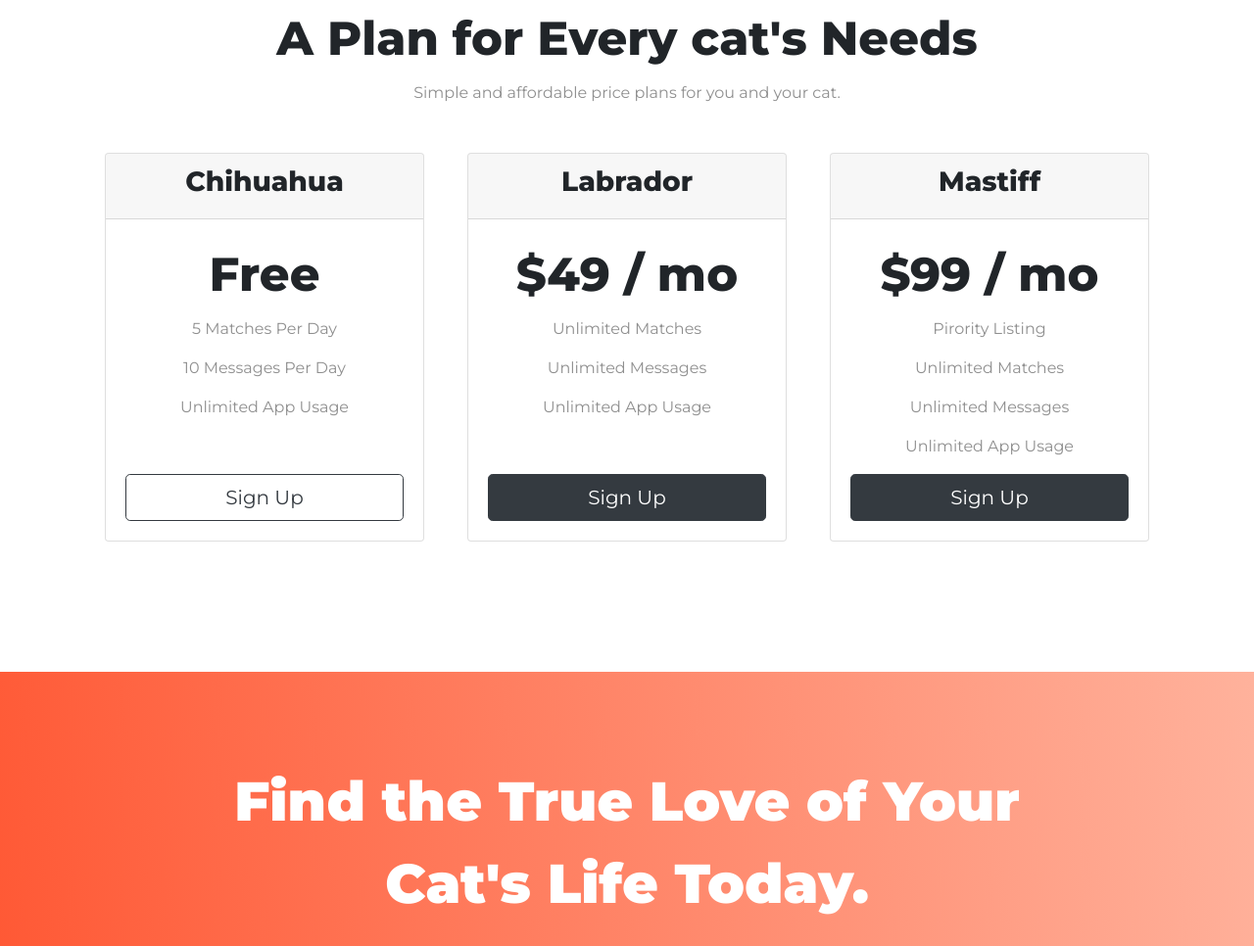
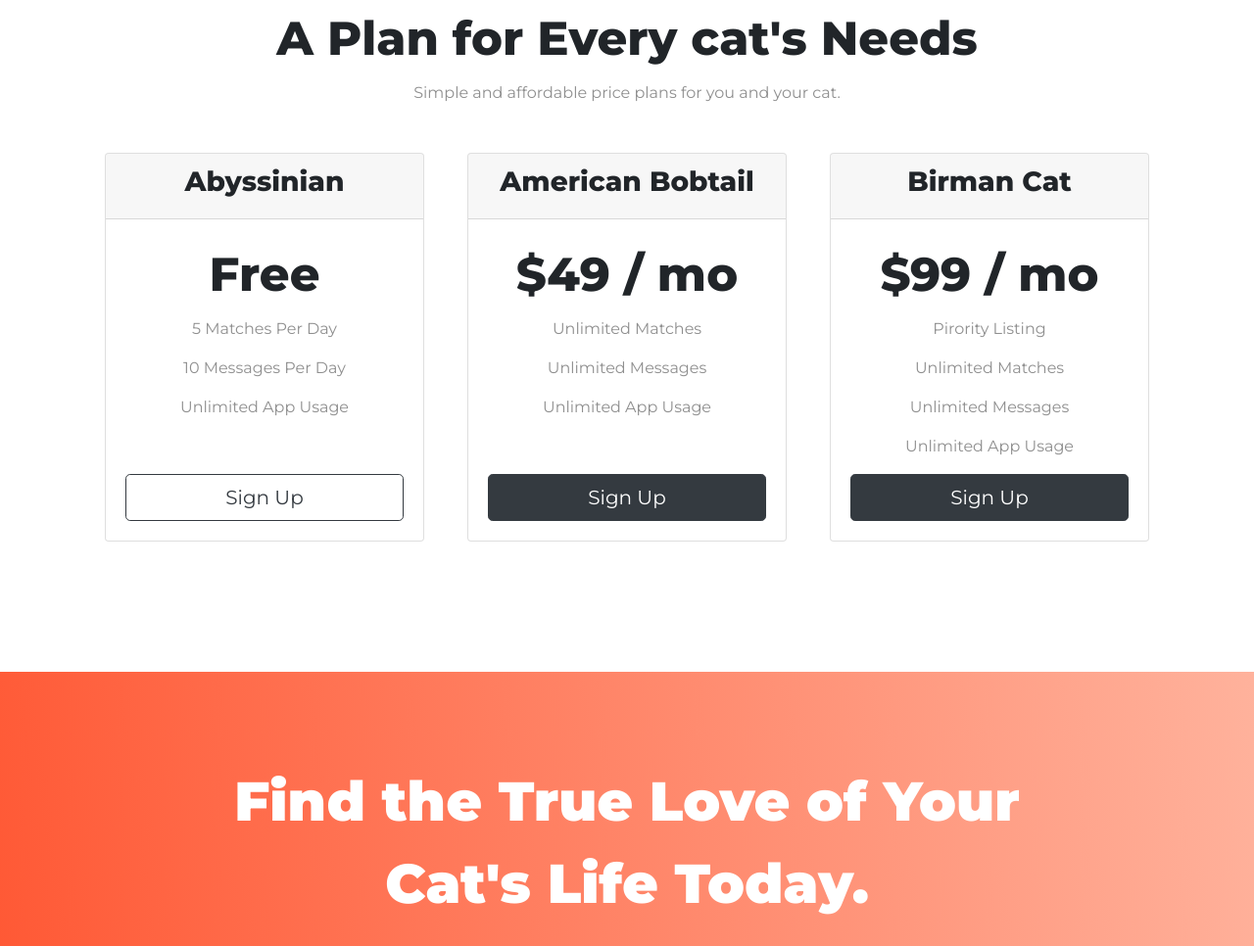
Before and after one commit to Cyber-Aju/KittyCat, a plain HTML site: page index.html in a window 1280 px wide. Shown: the part 1843-2809 px from the top of the page at 98% size. Drawn offline with nearby package versions, Linux system fonts and the light colour scheme.

Commit message:
Update index.html

```diff
--- a/index.html
+++ b/index.html
@@ -147,7 +147,7 @@
       <div class="price-column col-lg-4 col-md-6">
         <div class="card h-100">
           <div class="card-header">
-            <h3 class="card-heading">Chihuahua</h3>
+            <h3 class="card-heading">Abyssinian</h3>
           </div>
           <div class="card-body d-flex flex-column">
             <h2 class="price-heading">Free</h2>
@@ -162,7 +162,7 @@
       <div class="price-column col-lg-4 col-md-6">
         <div class="card h-100">
           <div class="card-header">
-            <h3 class="card-heading">Labrador</h3>
+            <h3 class="card-heading">American Bobtail</h3>
           </div>
           <div class="card-body d-flex flex-column">
             <h2 class="price-heading">$49 / mo</h2>
@@ -177,7 +177,7 @@
       <div class="price-column col-lg-4">
         <div class="card h-100">
           <div class="card-header">
-            <h3 class="card-heading">Mastiff</h3>
+            <h3 class="card-heading">Birman Cat</h3>
           </div>
           <div class="card-body">
             <h2 class="price-heading">$99 / mo</h2>
```
